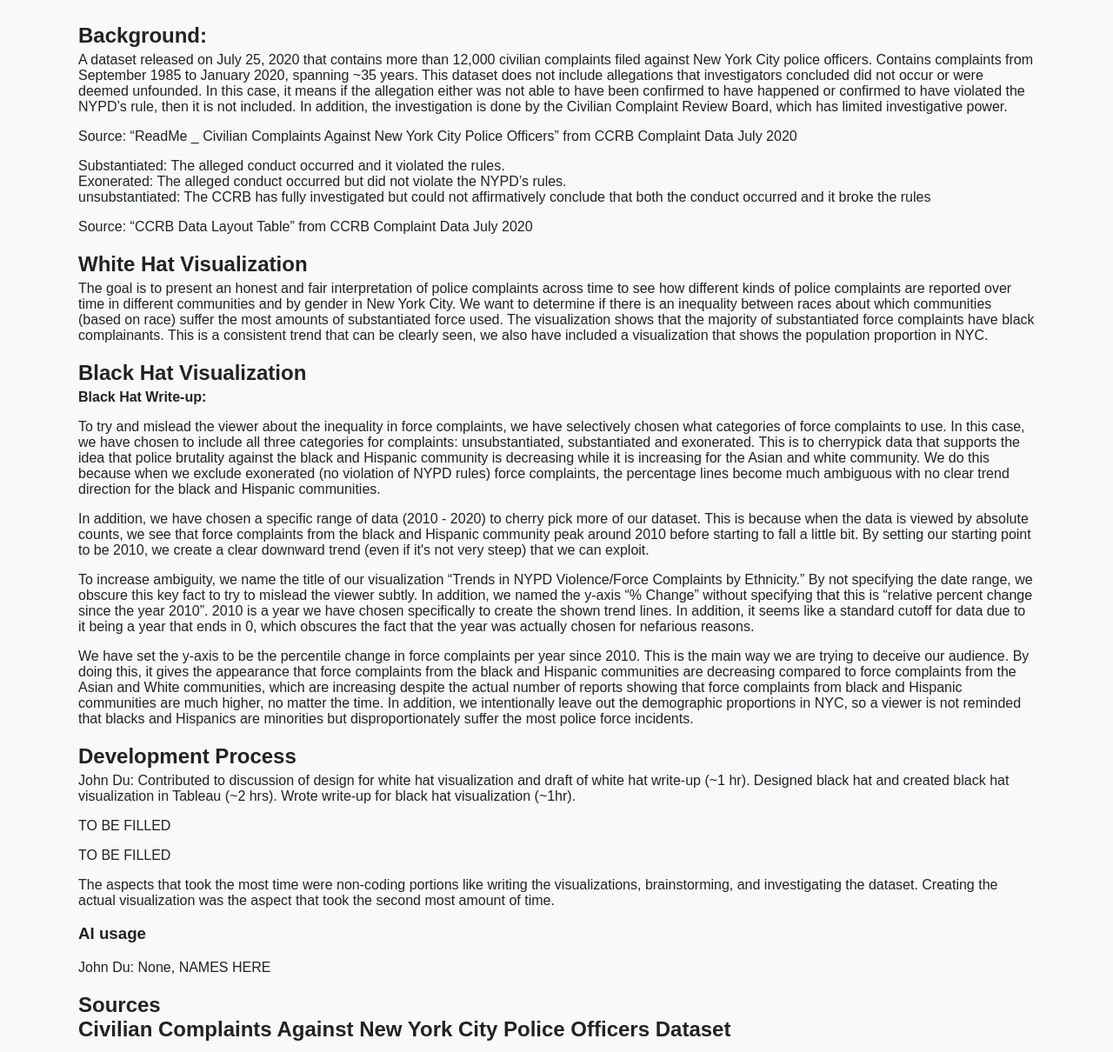
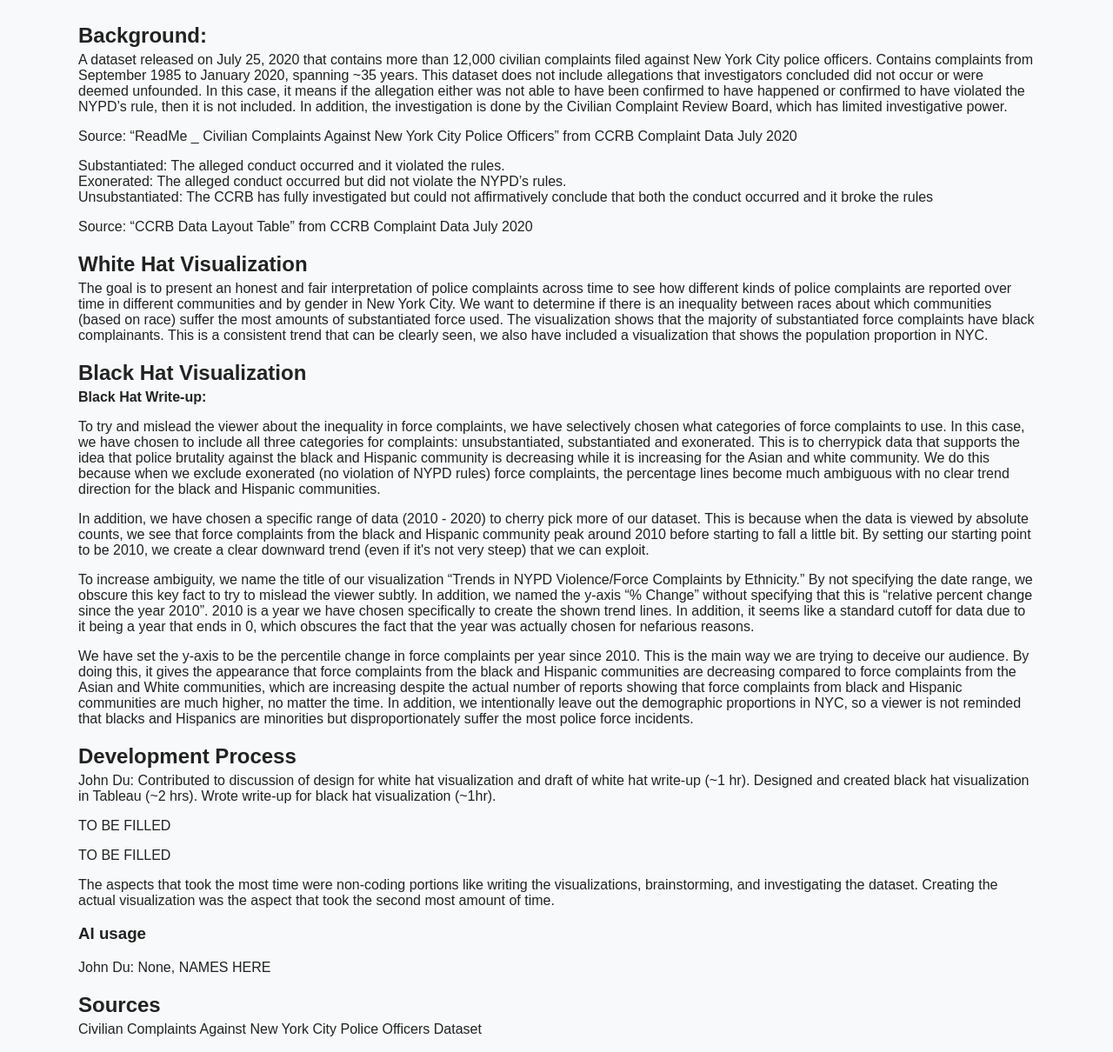
Before and after one commit to MannyNakatani/Assignment2, a plain HTML site: page index.html in a window 1280 px wide. Shown: the part 80-1290 px from the top of the page at 87% size. Drawn offline with Linux system fonts and the light colour scheme.

Commit message:
minor grammar and formatting issues

```diff
--- a/index.html
+++ b/index.html
@@ -16,7 +16,7 @@
         <p>Source: “ReadMe _ Civilian Complaints Against New York City Police Officers” from CCRB Complaint Data July 2020</p>
         <p>Substantiated: The alleged conduct occurred and it violated the rules.<br>
         Exonerated: The alleged conduct occurred but did not violate the NYPD’s rules.<br>
-        unsubstantiated: The CCRB has fully investigated but could not affirmatively conclude that both the conduct occurred and it broke the rules<br>
+        Unsubstantiated: The CCRB has fully investigated but could not affirmatively conclude that both the conduct occurred and it broke the rules<br>
         </p>
         <p>Source: “CCRB Data Layout Table” from CCRB Complaint Data July 2020</p>
 
@@ -36,20 +36,20 @@
         <p>We have set the y-axis to be the percentile change in force complaints per year since 2010. This is the main way we are trying to deceive our audience. By doing this, it gives the appearance that force complaints from the black and Hispanic communities are decreasing compared to force complaints from the Asian and White communities, which are increasing despite the actual number of reports showing that force complaints from black and Hispanic communities are much higher, no matter the time. In addition, we intentionally leave out the demographic proportions in NYC, so a viewer is not reminded that blacks and Hispanics are minorities but disproportionately suffer the most police force incidents. </p>
 
         <h2>Development Process</h2>
-        <p>John Du: Contributed to discussion of design for white hat visualization and draft of white hat write-up (~1 hr). Designed black hat and created black hat visualization in Tableau (~2 hrs). Wrote write-up for black hat visualization (~1hr). </p>
+        <p>John Du: Contributed to discussion of design for white hat visualization and draft of white hat write-up (~1 hr). Designed and created black hat visualization in Tableau (~2 hrs). Wrote write-up for black hat visualization (~1hr). </p>
         <p>TO BE FILLED</p>
         <p>TO BE FILLED</p>
         <p>The aspects that took the most time were non-coding portions like writing the visualizations, brainstorming, and investigating the dataset. Creating the actual visualization was the aspect that took the second most amount of time.</p>
         <h3>AI usage</h3>
         <p>John Du: None, NAMES HERE</p>
 
-        <h2>Sources</h>
+        <h2>Sources</h2>
         <p>Civilian Complaints Against New York City Police Officers Dataset</p>
 
         <h2>Referenced materials</h2>
         <a href="https://idl.cs.washington.edu/files/2017-BlackHatVis-DECISIVe.pdf" target="_blank">Black Hat Visualization.pdf</a><br>
         <a href="https://www.heap.io/blog/how-to-lie-with-data-visualization" target="_blank">How to Lie with Data Visualization</a><br>
-        <a href="https://help.tableau.com/current/pro/desktop/en-us/calculations_aggregation.htm" target="_blank">Data Aggregation in Tableau</a>
+        <a href="https://help.tableau.com/current/pro/desktop/en-us/calculations_aggregation.htm" target="_blank">Data Aggregation in Tableau</a><br>
         <a href="https://help.tableau.com/current/pro/desktop/en-us/calculations_percentages_options.htm" target="_blank">Calculate Percentages in Tableau</a>
 
 
```
